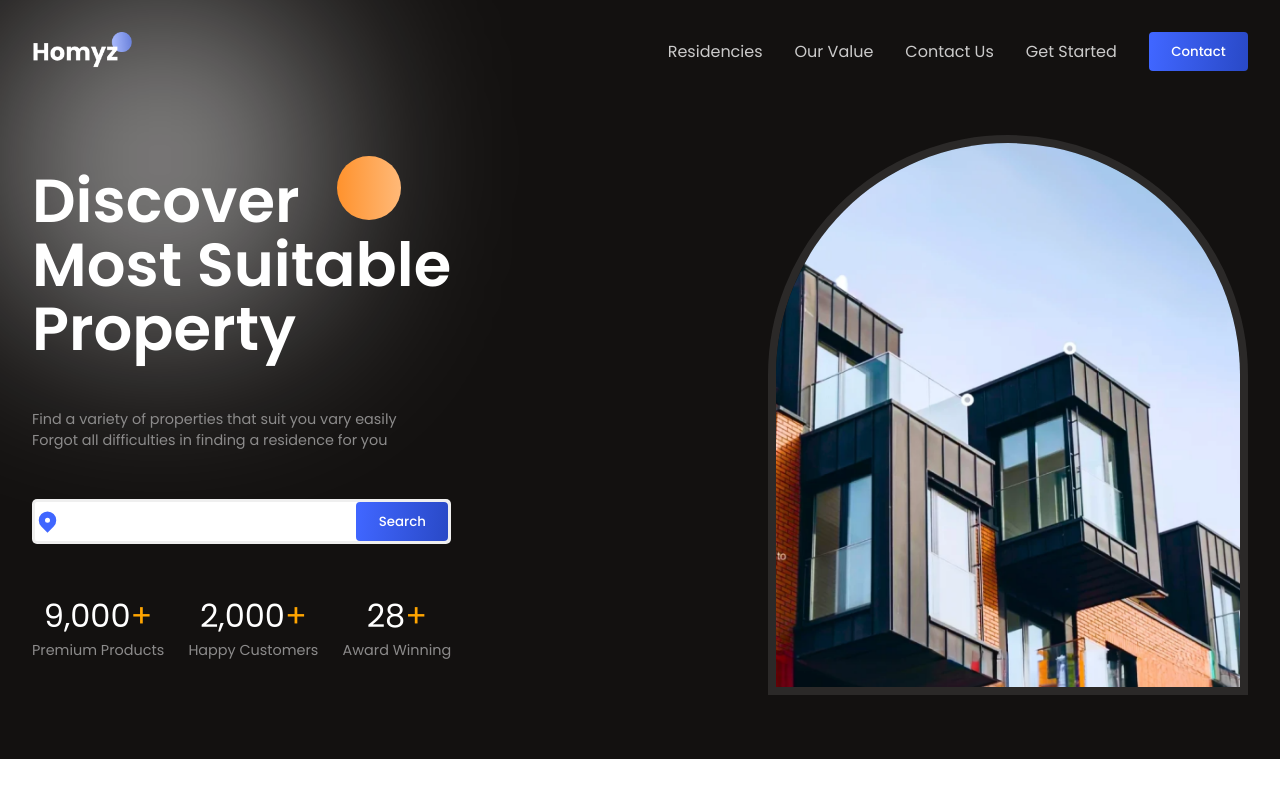
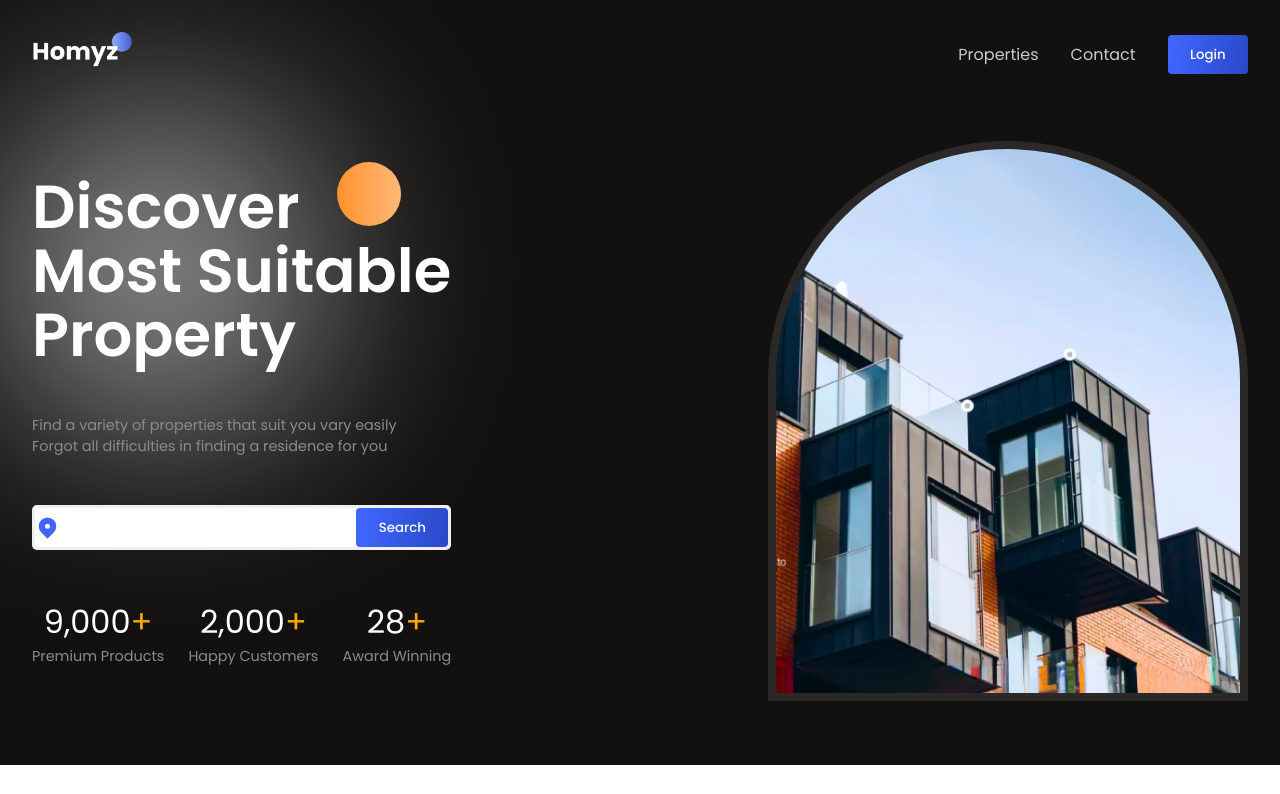
Before and after one commit to SankalpKokare/Real-Estate-Website, a React (Vite) app in the folder Client/my-react-app/: page / in a window 1280 px wide. Shown: the top 794 px of the page. Built offline with nearby package versions, Linux system fonts and the light colour scheme.

Commit message:
restructured folder and added layout component

```diff
--- a/Client/my-react-app/package.json
+++ b/Client/my-react-app/package.json
@@ -18,6 +18,7 @@
     "react-dom": "^18.2.0",
     "react-icons": "^5.0.1",
     "react-outside-click-handler": "^1.3.0",
+    "react-router-dom": "6.10.0",
     "swiper": "^11.1.0"
   },
   "devDependencies": {
--- a/Client/my-react-app/src/App.css
+++ b/Client/my-react-app/src/App.css
@@ -1,6 +1,7 @@
 .App {
   position: relative;
   overflow-x: clip;
+  background-color: white;
 }
 
 .App > :nth-child(1) {
--- a/Client/my-react-app/src/App.jsx
+++ b/Client/my-react-app/src/App.jsx
@@ -1,29 +1,21 @@
+import { Suspense } from "react";
 import "./App.css";
-import Companies from "./Components/Companies/Companies";
-import Contact from "./Components/Contact/Contact";
-import Footer from "./Components/Footer/Footer";
-import GetStarted from "./Components/GetStarted/GetStarted";
-import Header from "./Components/Header/Header";
-import Hero from "./Components/Hero/Hero";
-import Residencies from "./Components/Residencies/Residencies";
-import Value from "./Components/Value/Value";
+
+import Website from "./pages/Website";
+import { BrowserRouter, Routes, Route } from "react-router-dom";
+import Layout from "./Components/Layout/Layout.jsx";
 
 function App() {
   return (
     <>
-      <div className="App">
-        <div>
-          <div className="white-gradient"></div>
-          <Header />
-          <Hero />
-        </div>
-        <Companies />
-        <Residencies />
-        <Value />
-        <Contact />
-        <GetStarted />
-        <Footer />
-      </div>
+      <BrowserRouter>
+        <Suspense fallback={<div>Loading....</div>} />
+        <Routes>
+          <Route path="/" element={<Layout />}>
+            <Route index element={<Website />} />
+          </Route>
+        </Routes>
+      </BrowserRouter>
     </>
   );
 }
--- a/Client/my-react-app/src/Components/Footer/Footer.css
+++ b/Client/my-react-app/src/Components/Footer/Footer.css
@@ -1,5 +1,6 @@
 .f-container {
   justify-content: space-between;
+  border-top: 0.5px solid rgba(0, 0, 0, 0.148);
 }
 
 .f-left {
--- a/Client/my-react-app/src/Components/Header/Header.jsx
+++ b/Client/my-react-app/src/Components/Header/Header.jsx
@@ -1,19 +1,18 @@
 import "./Header.css";
-
+import { Link, NavLink } from "react-router-dom";
 function Header() {
   return (
     <section className="h-wrapper">
       <div className="flexCenter paddings innerWidth h-container">
-        <img src="./logo.png" alt="logo" width={100} />
+        <Link to="">
+          <img src="./logo.png" alt="logo" width={100} />
+        </Link>
 
         <div className="flexCenter h-menu">
-          <a href="">Residencies</a>
-          <a href="">Our Value</a>
-          <a href="">Contact Us</a>
-          <a href="">Get Started</a>
-          <button className="button">
-            <a href="">Contact</a>
-          </button>
+          <NavLink to="/properties">Properties</NavLink>
+          <a href="mailto:sankalp@somemail.com">Contact</a>
+          {/* Login Button */}
+          <button className="button">Login</button>
         </div>
       </div>
     </section>
--- /dev/null
+++ b/Client/my-react-app/src/Components/Layout/Layout.jsx
@@ -0,0 +1,18 @@
+import React from "react";
+import Header from "../Header/Header";
+import Footer from "../Footer/Footer";
+import { Outlet } from "react-router-dom";
+
+function Layout() {
+  return (
+    <>
+      <div style={{ background: "var(--black)", overflow: "hidden" }}>
+        <Header />
+        <Outlet />
+      </div>
+      <Footer />
+    </>
+  );
+}
+
+export default Layout;
--- /dev/null
+++ b/Client/my-react-app/src/pages/Website.jsx
@@ -0,0 +1,27 @@
+import React from 'react'
+import Companies from "../Components/Companies/Companies";
+import Contact from "../Components/Contact/Contact";
+import Footer from "../Components/Footer/Footer";
+import GetStarted from "../Components/GetStarted/GetStarted";
+import Header from "../Components/Header/Header";
+import Hero from "../Components/Hero/Hero";
+import Residencies from "../Components/Residencies/Residencies";
+import Value from "../Components/Value/Value";
+
+function Website() {
+  return (
+    <div className="App">
+        <div>
+          <div className="white-gradient"></div>
+          <Hero />
+        </div>
+        <Companies />
+        <Residencies />
+        <Value />
+        <Contact />
+        <GetStarted />
+      </div>
+  )
+}
+
+export default Website
```
Also changed, not shown: 2 other files (tests, documents, lock files or other folders).
